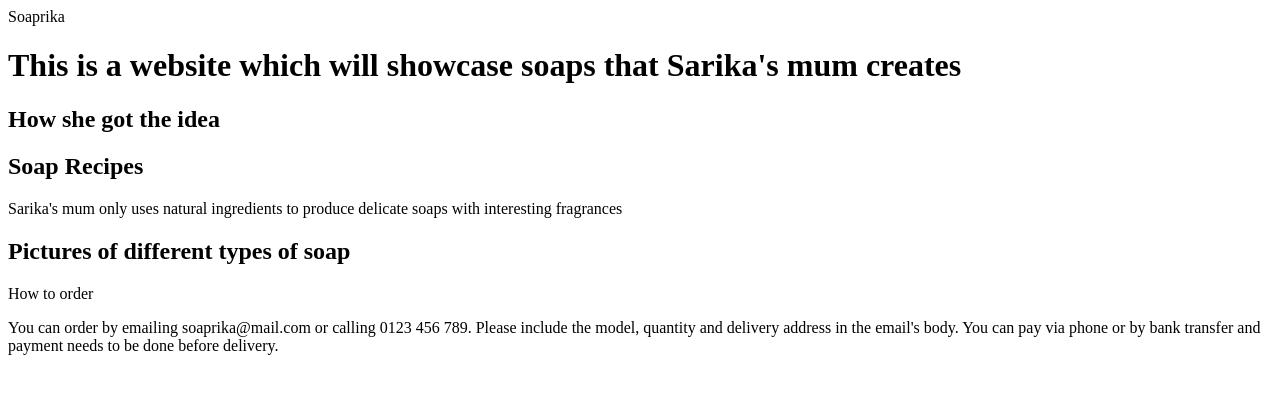
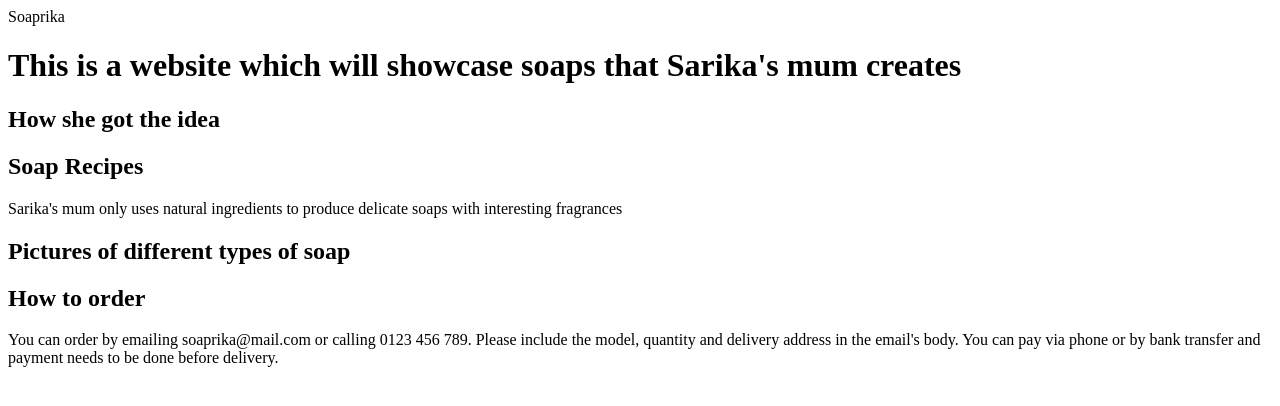
Before and after one commit to mirabeladan/soaprika.github.io, a plain HTML site: page index.html in a window 1280 px wide. Drawn offline with Linux system fonts and the light colour scheme.

Commit message:
edited subtitle

```diff
--- a/index.html
+++ b/index.html
@@ -22,7 +22,7 @@ How she got the idea </h2>
 
 <h2> Pictures of different types of soap</h2>
 
-<he> How to order </he>
+<h2> How to order </h2>
 
 <P> You can order by emailing soaprika@mail.com or calling 0123 456 789. Please include the model, quantity and delivery address in the email's body. You can pay via phone or by bank transfer and payment needs to be done before delivery. </P>
 </body>
```
